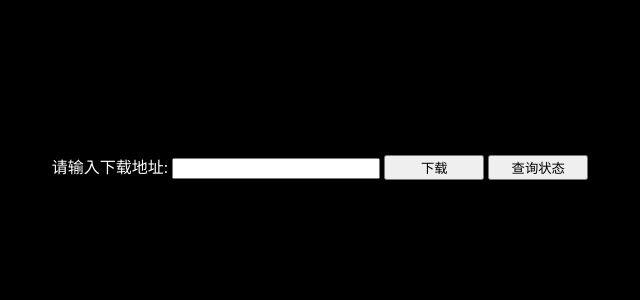
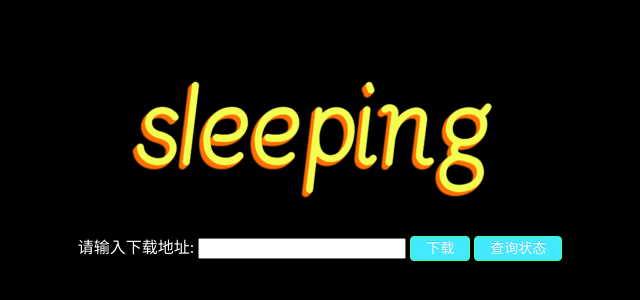
Before and after one commit to sleeping1943/dvideo, a plain HTML site: page static/index.html in a window 1280 px wide. Shown: the part 86-386 px from the top of the page, without its empty margins (320-960 px from the left). Drawn offline with Linux system fonts and the light colour scheme.

Commit message:
页面添加logo图片

```diff
--- a/static/index.html
+++ b/static/index.html
@@ -8,6 +8,52 @@
                 margin:0;
                 height: 100%;
                 background-color:black;
+            }
+
+            .ant-btn {
+                line-height: 1.499;
+                position: relative;
+                display: inline-block;
+                font-weight: 400;
+                white-space: nowrap;
+                text-align: center;
+                background-image: none;
+                border: 1px solid transparent;
+                -webkit-box-shadow: 0 2px 0 rgba(0,0,0,0.015);
+                box-shadow: 0 2px 0 rgba(0,0,0,0.015);
+                cursor: pointer;
+                -webkit-transition: all .3s cubic-bezier(.645, .045, .355, 1);
+                transition: all .3s cubic-bezier(.645, .045, .355, 1);
+                -webkit-user-select: none;
+                -moz-user-select: none;
+                -ms-user-select: none;
+                user-select: none;
+                -ms-touch-action: manipulation;
+                touch-action: manipulation;
+                height: 25px;
+                padding: 0 15px;
+                font-size: 14px;
+                border-radius: 4px;
+                color: rgba(0,0,0,0.65);
+                background-color: #fff;
+                border-color: #d9d9d9;
+            }
+
+            .ant-btn-primary {
+                color: #fff;
+                background-color: #18ff8b;
+                border-color: hsl(172, 100%, 55%);
+                text-shadow: 0 -1px 0 rgba(0,0,0,0.12);
+                -webkit-box-shadow: 0 2px 0 rgba(0,0,0,0.045);
+                box-shadow: 0 2px 0 rgba(0,0,0,0.045);
+            }
+            .ant-btn-red {
+                color: #fff;
+                background-color: hwb(187 26% 0%);
+                border-color: hwb(147 26% 0%);
+                text-shadow: 0 -1px 0 rgba(0,0,0,0.12);
+                -webkit-box-shadow: 0 2px 0 rgba(0,0,0,0.045);
+                box-shadow: 0 2px 0 rgba(0,0,0,0.045);
             }
         </style>
         <script>
@@ -36,16 +82,18 @@
             }
             function show_status() {
                 url = document.getElementById("req_ret").value
-                alert("url:"+url)
+                //alert("url:"+url)
             }
         </script>
     </head>
     <body>
-        <div style="height:30%;background-color:black;"></div>
+        <div style="text-align:center;height:40%;background-color:black;">
+            <img src="/imgs/logo.png" style="position: relative;top:150px;">
+        </div>
         <div style="text-align:center;margin:0 auto;background-color:black;color:white;">请输入下载地址:
             <input id="i_url" style="width:200px;">
-            <button onclick="download_video()" style="width:100px;">下载</button>
-            <button onclick="show_status()" style="width:100px;">查询状态</button>
+            <button onclick="download_video()" class="ant-btn ant-btn-red">下载</button>
+            <button onclick="show_status()" class="ant-btn ant-btn-red">查询状态</button>
         </div>
 
         <div style="text-align:center;margin:0 auto;background-color:black;color:white;">
```
Also changed, not shown: imgs/logo.png (added), 1 other file.
